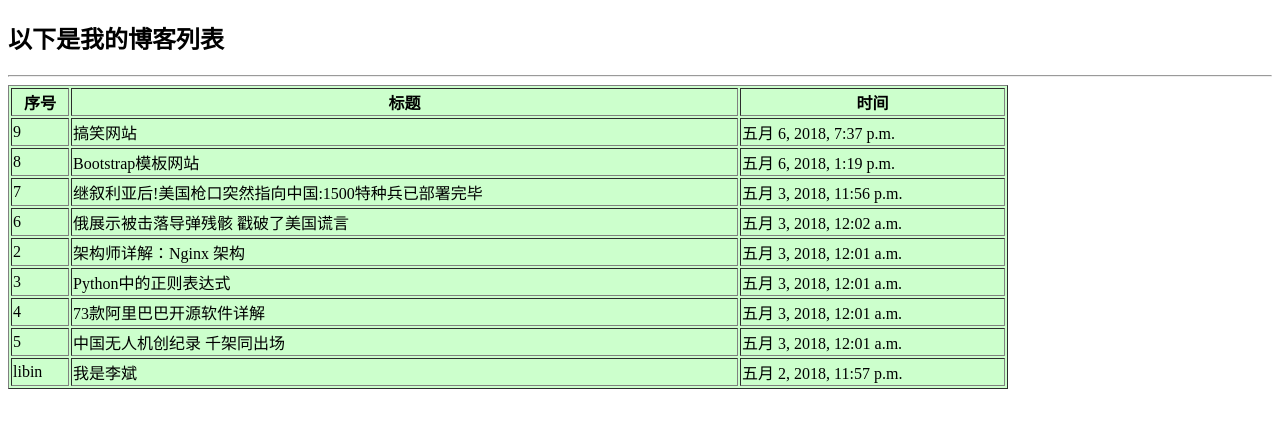
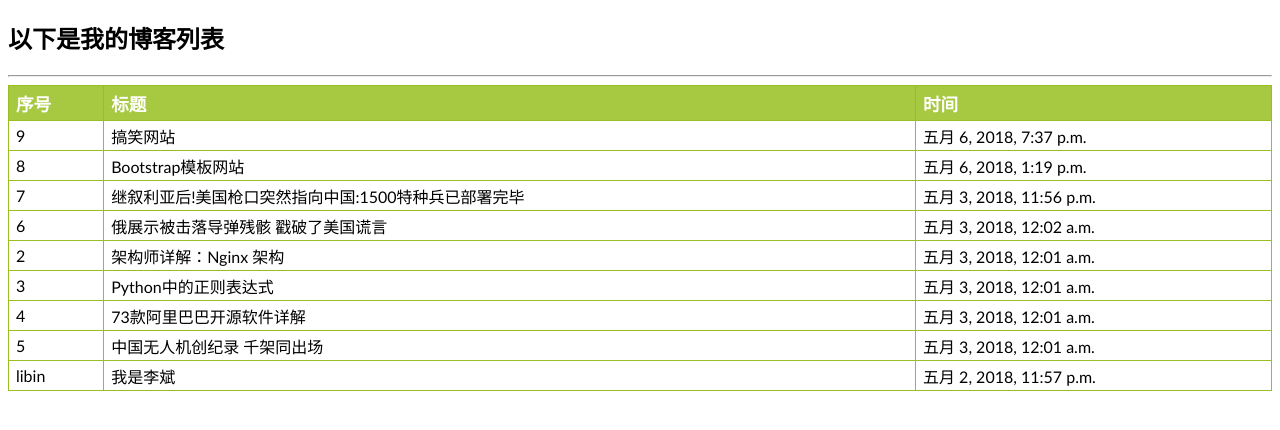
Before and after one commit to Techo-Bingo/Django-Blog, a Django app: page /list/ in a window 1280 px wide. Shown: the top 430 px of the page. Run offline with Django 3.2, Linux system fonts and the light colour scheme; data comes from the database, SQL or seed files in the repository.

Commit message:
Update list.html

```diff
--- a/templates/list.html
+++ b/templates/list.html
@@ -38,7 +38,7 @@
 	<body>
 	<h2>以下是我的博客列表</h2>
 	<hr>
-	<table width=1000 border=1 bgcolor='#ccffcc'>
+	<table id='customers'>
 		<tr>
 			<th>序号</th>
 			<th>标题</th>
```
